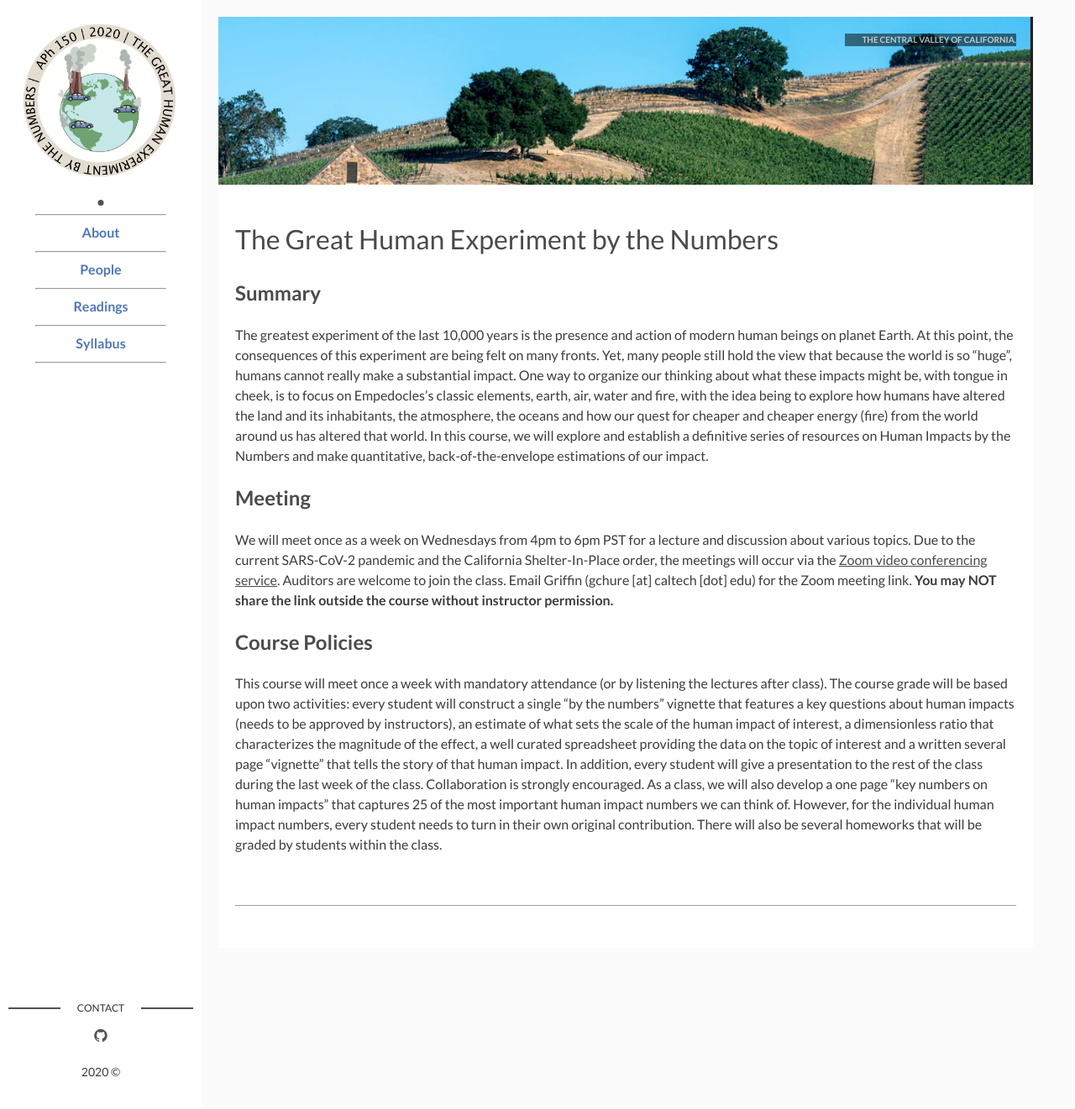
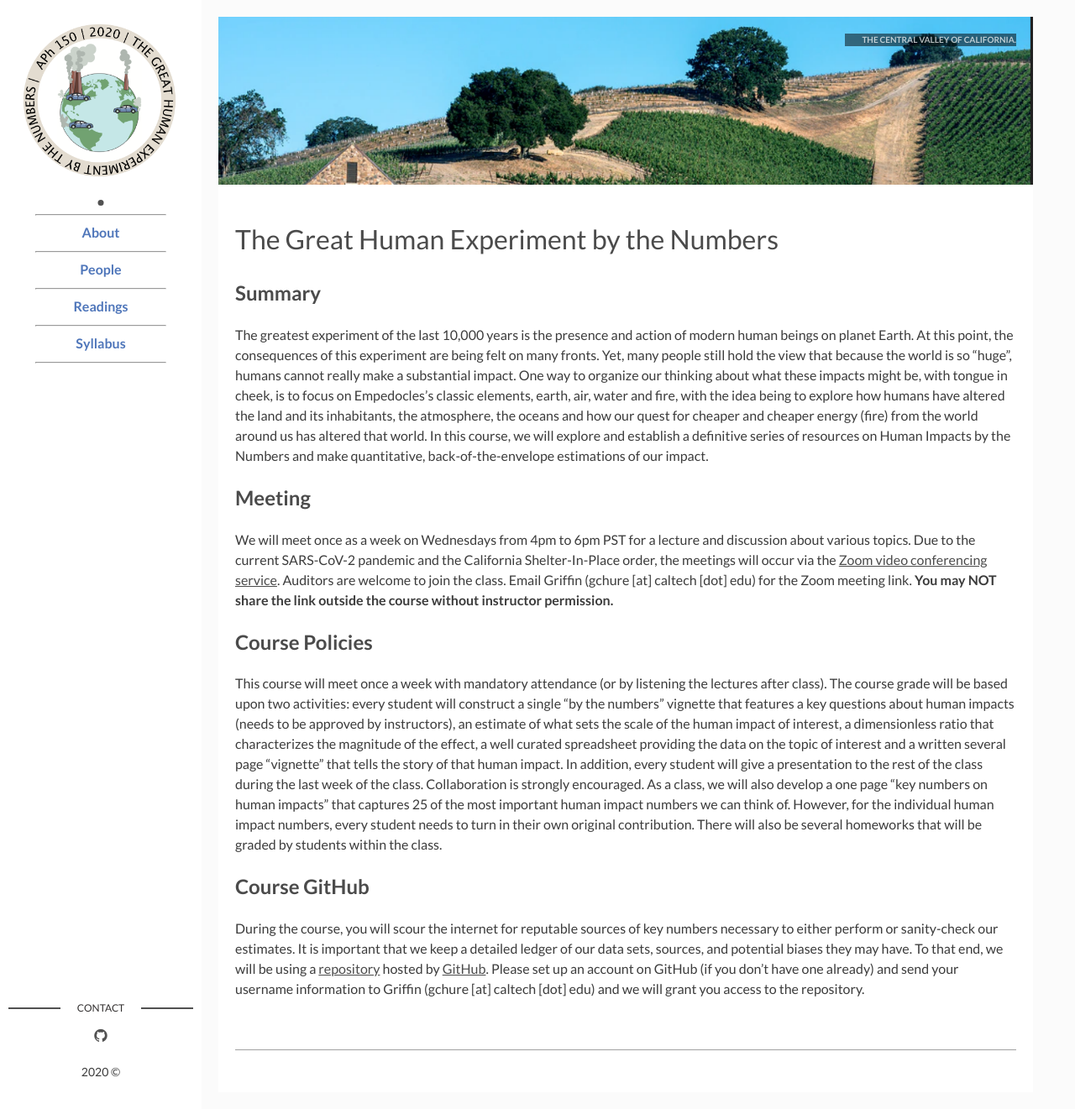
Before and after one commit to RPGroup-PBoC/aph150_human_impacts, a Jekyll site: the page built from page00_about.md, in a window 1280 px wide and 1321 px high. Shown: the whole window at 84% size. Built offline with Jekyll 4.4.1, drawn with Linux system fonts in a browser that asks for light colours.

Commit message:
Added github information

```diff
--- a/_data/about.yaml
+++ b/_data/about.yaml
@@ -53,3 +53,13 @@ Course Policies: >
   numbers, every student needs to turn in their own original contribution.
   There will also be several homeworks that will be graded by students within
   the class.
+
+Course GitHub: >
+  During the course, you will scour the internet for reputable sources of key
+  numbers necessary to either perform or sanity-check our estimates. It is
+  important that we keep a detailed ledger of our data sets, sources, and
+  potential biases they may have. To that end, we will be using a
+  [repository](http://github.com/rpgroup-pboc/aph150_2020) hosted by
+  [GitHub](http://github.com). Please set up an account on GitHub (if you don't
+  have one already) and send your username information to Griffin (gchure [at]
+  caltech [dot] edu) and we will grant you access to the repository.
```
